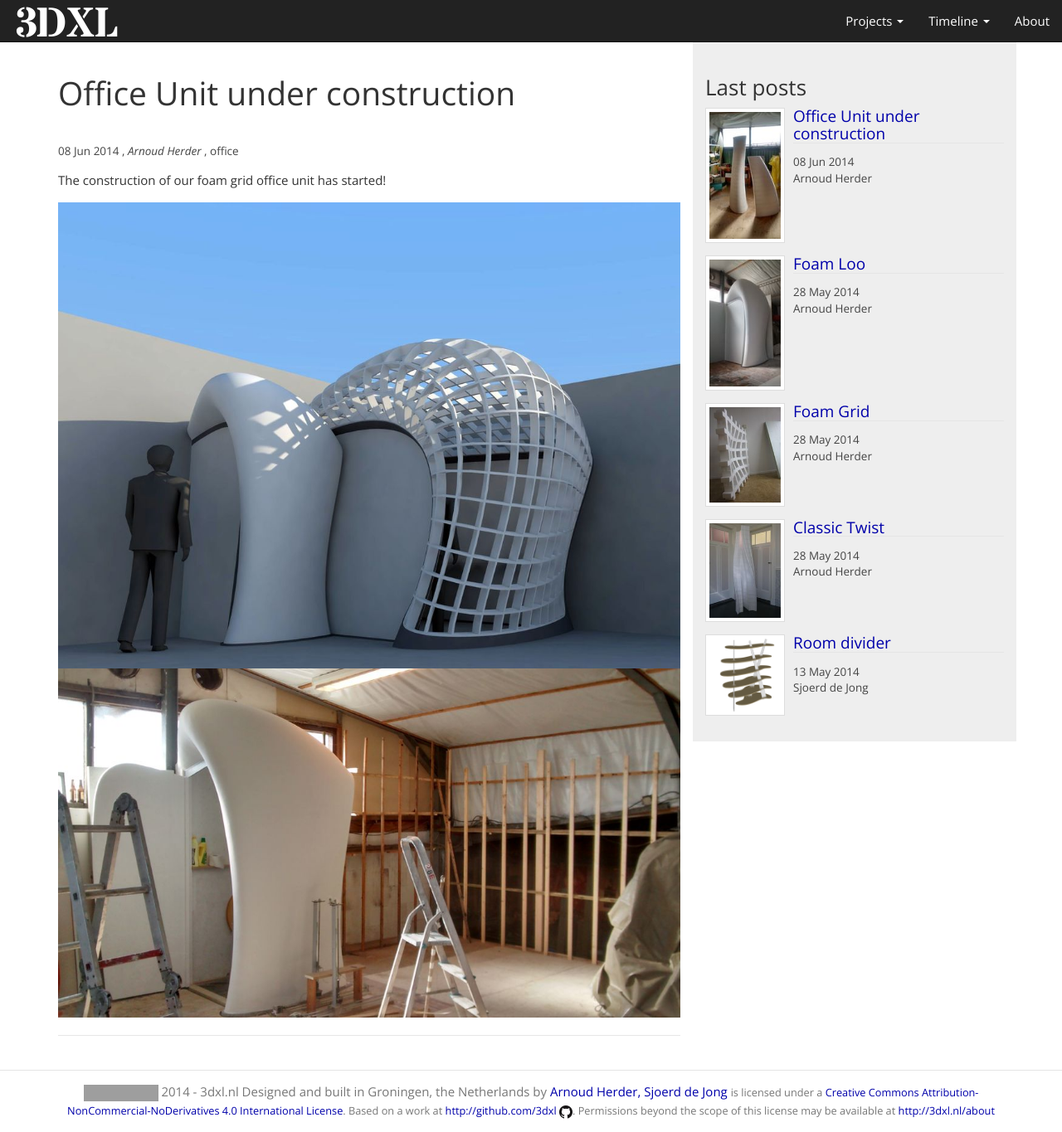
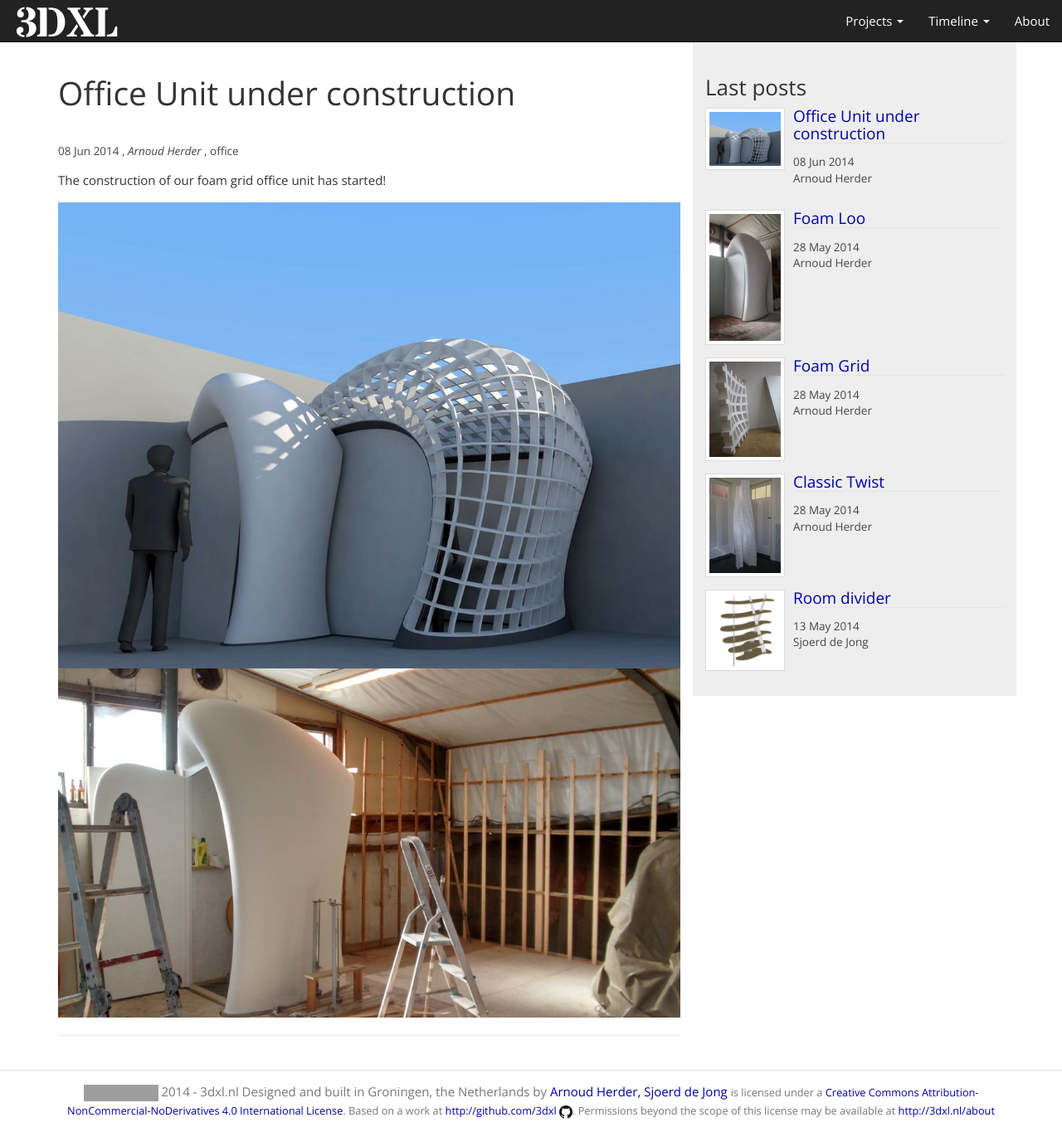
Before and after one commit to 3dxl/3dxl.github.io, a Jekyll site: the page built from _posts/2014-06-08-office.markdown, in a window 1280 px wide and 1365 px high. Shown: the whole window at 83% size. Built offline with Jekyll 4.4.1, drawn with Linux system fonts in a browser that asks for light colours; nearby versions of some CDN libraries; grey boxes are pictures that could not be loaded.

Commit message:
Update 2014-06-08-office.markdown

```diff
--- a/_posts/2014-06-08-office.markdown
+++ b/_posts/2014-06-08-office.markdown
@@ -6,7 +6,7 @@
   - office
 authors:
   - Arnoud Herder
-thumbnail: "https://raw.githubusercontent.com/3dxl/3dxl.github.io/master/photos/2014-06-08/00_img_20140302_140805670_hdr.mini.jpg"
+thumbnail: "https://raw.githubusercontent.com/3dxl/3dxl.github.io/master/photos/2014-06-08/02_1.midi.jpg"
 
 ---
 The construction of our foam grid office unit has started!
```
